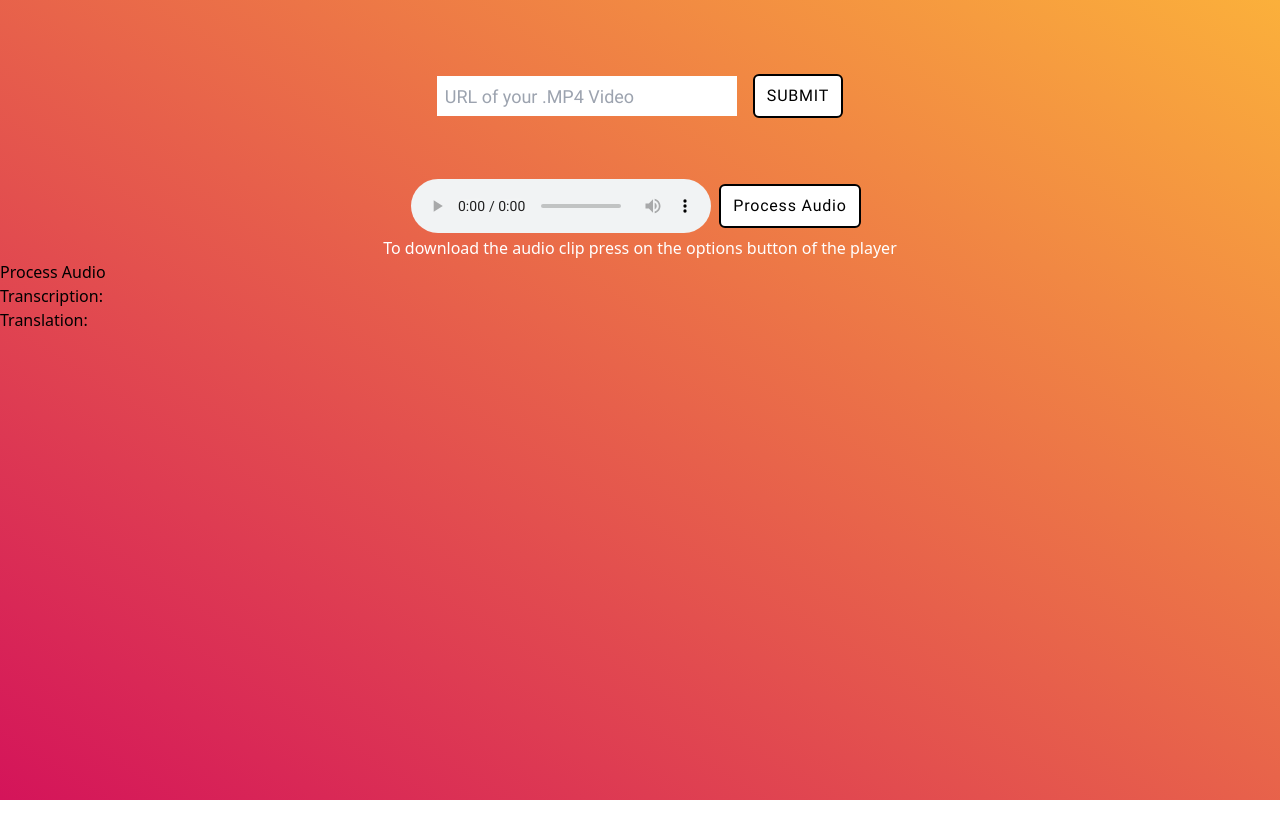
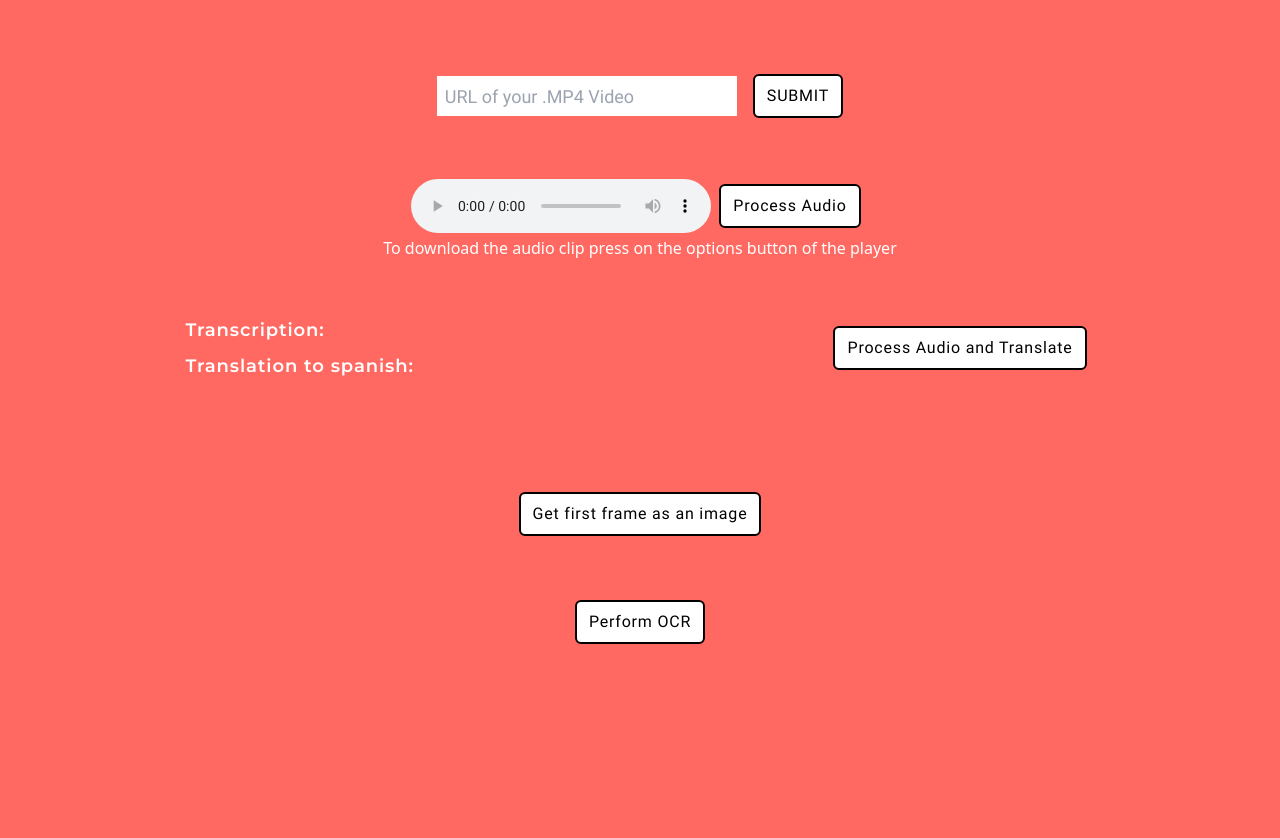
Before and after one commit to sargiotti/ClientRepo, a React (Create React App) app: page / in a window 1280 px wide. Shown: the top 838 px of the page. Before the commit the page ends 800 px from the top, so only its background shows below. Built offline with nearby package versions, Linux system fonts and the light colour scheme; no server answers.

Commit message:
Added first frame and ocr features

```diff
--- a/src/App.jsx
+++ b/src/App.jsx
@@ -1,9 +1,10 @@
 import React from 'react';
-import { useState, useEffect } from 'react';
 import './index.css';
 import VideoContainer from './Components/VideoContainer';
 import AudioPlayer from './Components/AudioPlayer';
 import TranslationContainer from './Components/TranslationContainer';
+import FirstFrame from './Components/FirstFrame';
+import OCRResults from './Components/OCRResults';
 
 function App() {
 
@@ -11,7 +12,9 @@ function App() {
     <div className="App ">
       <VideoContainer />
       <AudioPlayer />
-    <TranslationContainer/>
+      <TranslationContainer />
+      <FirstFrame />
+      <OCRResults/>
     </div>
   );
 }
--- /dev/null
+++ b/src/Components/FirstFrame.jsx
@@ -0,0 +1,62 @@
+import React, { useState, useEffect } from 'react';
+
+function FirstFrame() {
+  const [frameUrl, setFrameUrl] = useState('');
+  const [videoUrl, setVideoUrl] = useState('');
+
+  useEffect(() => {
+    async function fetchStoredUrl() {
+      const response = await fetch('http://localhost:3001/video');
+      if (response.ok) {
+        const data = await response.json();
+        setVideoUrl(data.url);
+      }
+    }
+
+    fetchStoredUrl();
+  }, []);
+
+  const handleFetchFirstFrame = async (url) => {
+    try {
+      const response = await fetch(`/video/first-frame?url=${encodeURIComponent(url)}`);
+      if (response.ok) {
+        // Expecting JSON response with imageUrl
+        const data = await response.json();
+        setFrameUrl(data.imageUrl);
+      } else {
+        // Error handling for non-ok responses
+        console.error('Failed to fetch the first frame:', response.statusText);
+        alert('Failed to fetch the first frame.');
+      }
+    } catch (error) {
+      // Network or parsing error handling
+      console.error('Error fetching the first frame:', error);
+      alert('Error occurred while fetching the first frame.');
+    }
+  };
+
+  return (
+    <div className='flex flex-col items-center justify-center mt-12'>
+      <button
+        className='border-2 border-black py-2 px-3 m-2 roboto-medium rounded-md bg-white tracking-wider'
+        onClick={() => handleFetchFirstFrame(videoUrl)}
+      >
+        Get first frame as an image
+      </button>
+      {frameUrl && (
+        <>
+          <img className='w-1/4' src={frameUrl} alt="First frame of the video" />
+          <a
+            className='border-2 border-black py-1 px-2 m-2 roboto-medium rounded-md bg-white tracking-wider'
+            href={frameUrl}
+            download="first-frame.jpg"
+          >
+            Download First Frame
+          </a>
+        </>
+      )}
+    </div>
+  );
+}
+
+export default FirstFrame;
--- /dev/null
+++ b/src/Components/OCRResults.jsx
@@ -0,0 +1,46 @@
+import React, { useState } from 'react';
+
+function OCRResults() {
+  const [ocrText, setOcrText] = useState('');
+  const [isLoading, setIsLoading] = useState(false);
+
+  const handlePerformOCR = async () => {
+    setIsLoading(true);
+    try {
+      const response = await fetch('/performOCR');
+      if (response.ok) {
+        const data = await response.json();
+        setOcrText(data.text);
+        setIsLoading(false);
+      } else {
+        alert('Failed to perform OCR.');
+        setIsLoading(false);
+      }
+    } catch (error) {
+      console.error('Error performing OCR:', error);
+      alert('Error occurred while performing OCR.');
+      setIsLoading(false);
+    }
+  };
+
+  return (
+    <div className='flex flex-row items-center justify-center mt-12 pb-52'>
+
+      {ocrText && (
+        <div className='text-white w-[30vh]'>
+          <h3 className='my-2 montserrat-semibold text-lg tracking-wider'>OCR Result:</h3>
+          <p className=' roboto-medium text-sm'>{ocrText}</p>
+        </div>
+      )}
+      <button
+        className='border-2 border-black py-2 px-3 m-2 roboto-medium rounded-md bg-white tracking-wider'
+        onClick={handlePerformOCR}
+        disabled={isLoading}
+      >
+        {isLoading ? 'Processing...' : 'Perform OCR'}
+      </button>
+    </div>
+  );
+}
+
+export default OCRResults;
--- a/src/Components/TranslationContainer.jsx
+++ b/src/Components/TranslationContainer.jsx
@@ -3,19 +3,18 @@ import React, { useState } from 'react';
 function TranslationContainer() {
   const [transcription, setTranscription] = useState('');
   const [translation, setTranslation] = useState('');
+  const [speechUrl, setSpeechUrl] = useState(''); // State to hold the speech audio URL
   const [isLoading, setIsLoading] = useState(false);
 
   const handleAudioProcessing = async () => {
     setIsLoading(true);
     try {
-      // Assuming you're sending a POST request to include additional data like target language.
-      // If not, you might want to switch to a GET request.
       const response = await fetch('/processAudio', {
         method: 'POST',
         headers: {
           'Content-Type': 'application/json',
         },
-        body: JSON.stringify({ targetLanguage: 'es' }), // Example: specifying Spanish as target language.
+        body: JSON.stringify({ targetLanguage: 'es' }), // Hardcoded to Spanish
       });
       if (response.ok) {
         const { transcription, translation } = await response.json();
@@ -32,16 +31,63 @@ function TranslationContainer() {
     setIsLoading(false);
   };
 
+  const handleConvertTextToSpeech = async () => {
+    setIsLoading(true);
+    try {
+      const response = await fetch('/convertTextToSpeech', {
+        method: 'POST',
+        headers: {
+          'Content-Type': 'application/json',
+        },
+        body: JSON.stringify({ text: translation }), // Use the translated text
+      });
+      if (response.ok) {
+        const audioBlob = await response.blob();
+        const audioUrl = URL.createObjectURL(audioBlob);
+        setSpeechUrl(audioUrl);
+      } else {
+        console.error('Failed to convert text to speech.');
+        alert('Failed to convert text to speech.');
+      }
+    } catch (error) {
+      console.error('Error converting text to speech:', error);
+      alert('Error converting text to speech.');
+    }
+    setIsLoading(false);
+  };
+
   return (
     <div>
-      <button onClick={handleAudioProcessing} disabled={isLoading}>
-        {isLoading ? 'Processing...' : 'Process Audio'}
-      </button>
-      <div>
-        <h3>Transcription:</h3>
-        <p>{transcription}</p>
-        <h3>Translation:</h3>
-        <p>{translation}</p>
+      <div className="flex items-center justify-center mt-12">
+        <div className="w-1/2 text-white">
+          <h2 className='my-2 montserrat-semibold text-lg tracking-wider'>Transcription:</h2>
+          <p className=' roboto-medium text-sm'>{transcription}</p>
+          <h2 className='my-2 montserrat-semibold tracking-wider text-lg'>Translation to spanish:</h2>
+          <p className='roboto-medium text-sm'>{translation}</p>
+        </div>
+        <button
+          className="border-2 border-black py-2 px-3 m-2 roboto-medium rounded-md bg-white tracking-wider"
+          onClick={handleAudioProcessing}
+          disabled={isLoading}
+        >
+          {isLoading ? "Processing..." : "Process Audio and Translate"}
+        </button>
+      </div>
+      <div className="flex items-center justify-center mt-12">
+        {speechUrl && (
+          <audio controls src={speechUrl}>
+            Your browser does not support the audio element.
+          </audio>
+        )}
+        {translation && (
+          <button
+            className="border-2 border-black py-2 px-3 m-2 roboto-medium rounded-md bg-white tracking-wider"
+            onClick={handleConvertTextToSpeech}
+            disabled={isLoading}
+          >
+            {isLoading ? "Converting..." : "Convert Text to Speech"}
+          </button>
+        )}
       </div>
     </div>
   );
--- a/src/index.css
+++ b/src/index.css
@@ -51,9 +51,9 @@
   font-weight: 700;
 }
 
-html {
-  background: linear-gradient(to top right, #D4145A, #FBB03B);
-  background-repeat: no-repeat;
+html, body {
+  background:  #FF6961;
+  /* background-repeat: no-repeat; */
   margin: 0;
   height: 100%;
   width: 100%;
```
